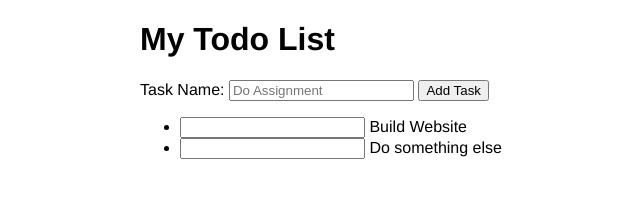
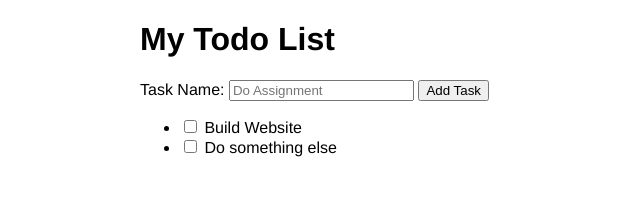
Before and after one commit to amenis124/todolist, a plain HTML site: page todo.html in a window 1280 px wide. Shown: the whole page, without its empty margins (200-840 px from the left). Drawn offline with Linux system fonts and the light colour scheme.

Commit message:
Removed quotations

```diff
--- a/todo.html
+++ b/todo.html
@@ -15,7 +15,7 @@
     <form>
         <label>
             Task Name:
-            <input type=""text" placeholder="Do Assignment">
+            <input type="text" placeholder="Do Assignment">
         </label>
         <button type="button">
             Add Task
@@ -25,14 +25,14 @@
     <ul>
         <li>
             <label>
-                <input type=""checkbox">
+                <input type="checkbox">
                 Build Website
             </label>
         </li>
 
         <li>
             <label>
-                <input type=""checkbox">
+                <input type="checkbox">
                 Do something else
             </label>
         </li>
```
